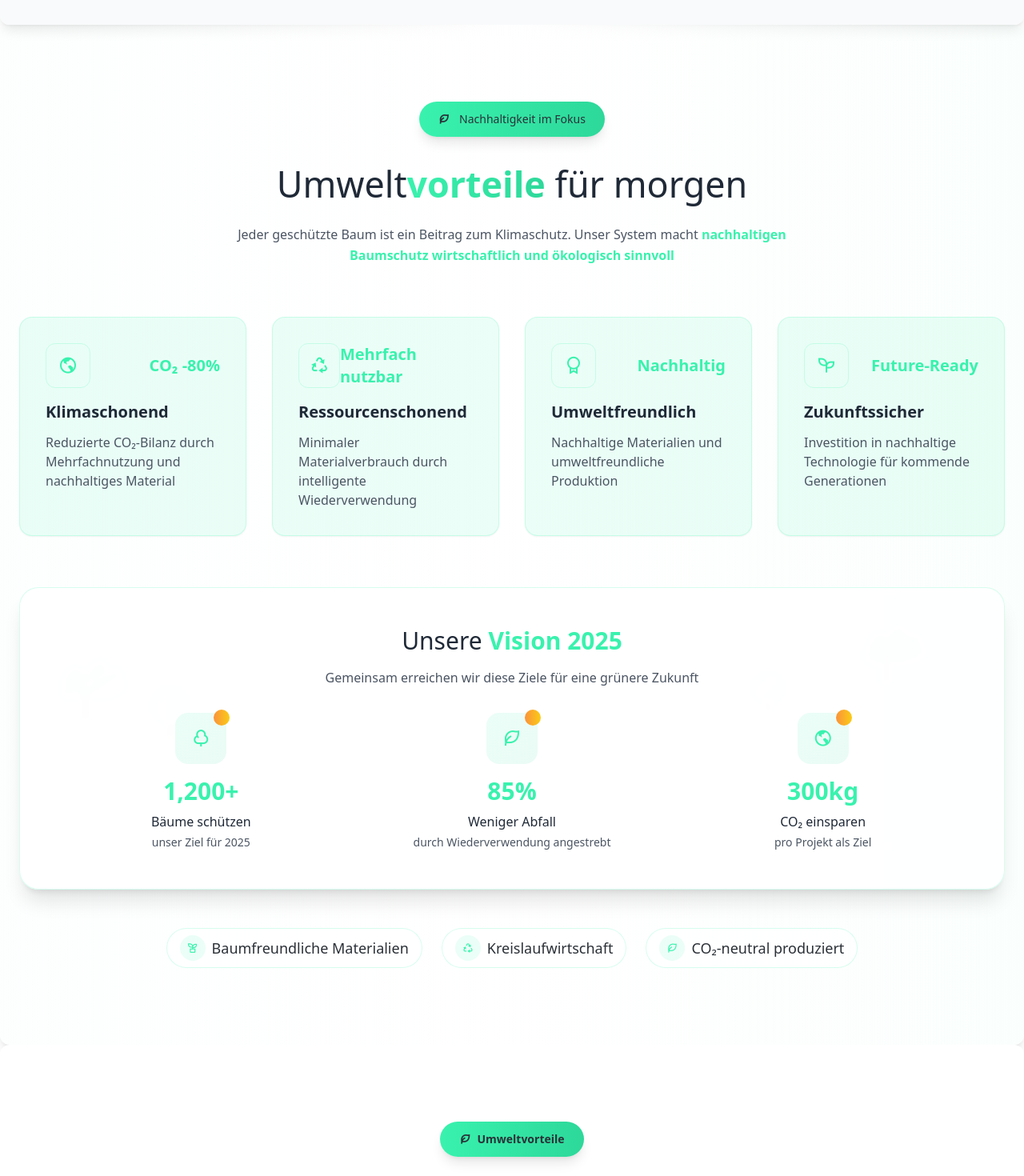
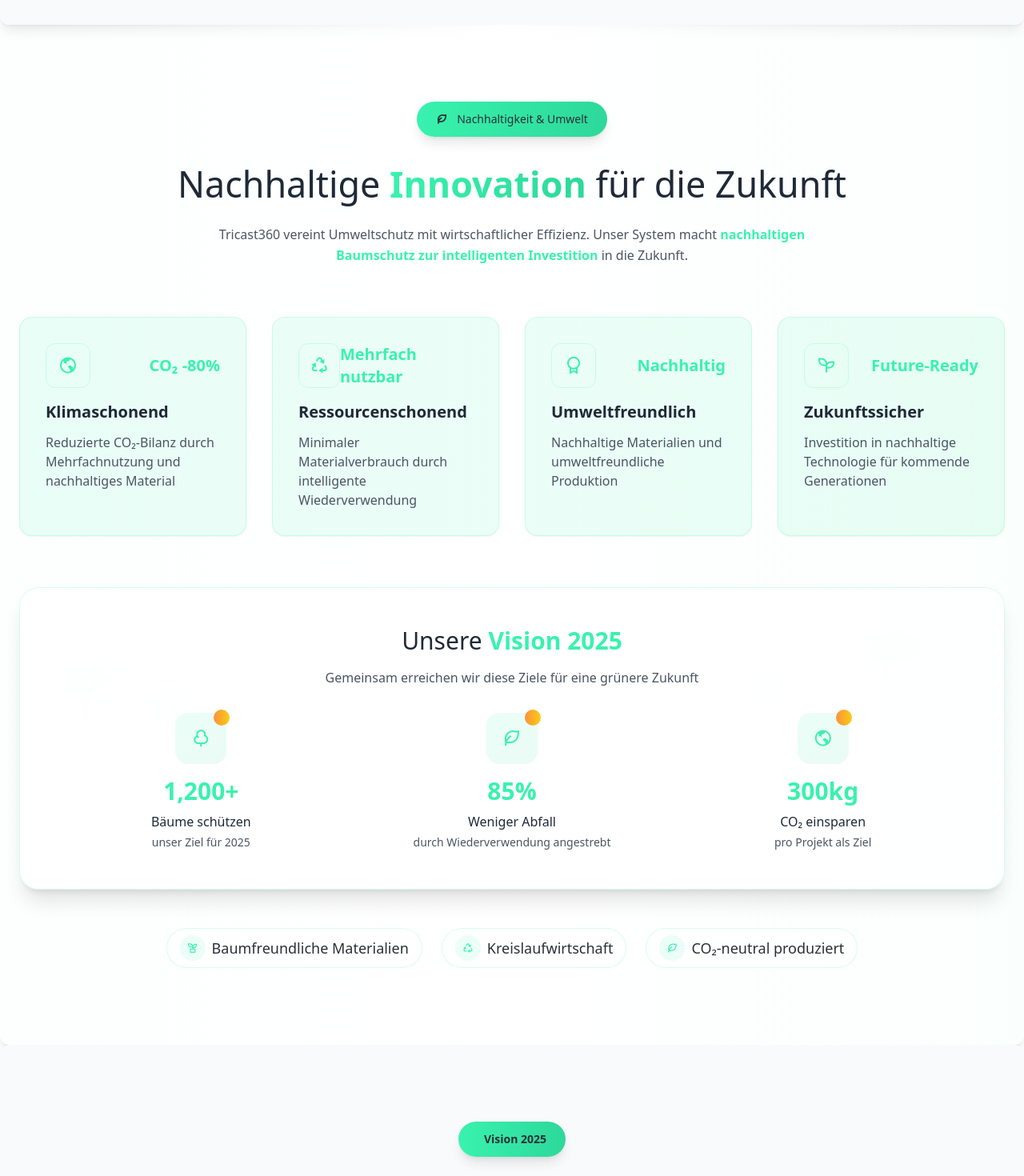
Before and after one commit to smc1992/tricast360, a Next.js app: page / in a window 1280 px wide. Shown: the part 2760-4230 px from the top of the page at 80% size. Built offline with nearby package versions, Linux system fonts and the light colour scheme; some icons are missing.

Commit message:
Duplikate eliminiert: EnvironmentalImpactSection entfernt, BenefitsSection zu umfassender Nachhaltigkeits-Sektion erweitert

```diff
--- a/app/page.tsx
+++ b/app/page.tsx
@@ -9,7 +9,7 @@ import ProblemSolutionSection from '../components/ProblemSolutionSection';
 import HowItWorksSection from '../components/HowItWorksSection';
 import BenefitsSection from '../components/BenefitsSection';
 import Vision2025Section from '../components/Vision2025Section';
-import EnvironmentalImpactSection from '../components/EnvironmentalImpactSection';
+
 import OpportunitySection from '../components/OpportunitySection';
 import CTAFooter from '../components/CTAFooter';
 import AnimatedCard from '../components/AnimatedCard';
@@ -49,12 +49,6 @@ export default function Home() {
           </section>
         </AnimatedCard>
 
-        <AnimatedCard delay={100}>
-          <section id="umwelt">
-            <EnvironmentalImpactSection />
-          </section>
-        </AnimatedCard>
-
         <AnimatedCard delay={150} direction="left">
           <section id="vision-2025">
             <Vision2025Section />
--- a/components/BenefitsSection.tsx
+++ b/components/BenefitsSection.tsx
@@ -81,14 +81,14 @@ export default function BenefitsSection() {
         <div className="text-center mb-12 sm:mb-16 content-spacing">
           <div className="inline-flex items-center gap-3 bg-gradient-to-r from-[#39F2AE] to-[#2dd89a] px-6 py-3 rounded-full text-sm font-semibold mb-8 shadow-lg">
             <i className="ri-leaf-line text-[#2b3138]"></i>
-            <span className="text-[#2b3138] font-medium">Nachhaltigkeit im Fokus</span>
+            <span className="text-[#2b3138] font-medium">Nachhaltigkeit & Umwelt</span>
           </div>
           <h2 className="text-section-title font-light mb-4 sm:mb-6 text-gray-800">
-            Umwelt<span className="bg-gradient-to-r from-[#39F2AE] to-[#2dd89a] bg-clip-text text-transparent font-semibold">vorteile</span> für morgen
+            Nachhaltige <span className="bg-gradient-to-r from-[#39F2AE] to-[#2dd89a] bg-clip-text text-transparent font-semibold">Innovation</span> für die Zukunft
           </h2>
           <p className="text-large text-gray-600 font-light leading-relaxed max-w-3xl mx-auto px-4">
-            Jeder geschützte Baum ist ein Beitrag zum Klimaschutz. Unser System macht
-            <span className="text-[#39F2AE] font-semibold"> nachhaltigen Baumschutz wirtschaftlich und ökologisch sinnvoll</span>
+            Tricast360 vereint Umweltschutz mit wirtschaftlicher Effizienz. Unser System macht
+            <span className="text-[#39F2AE] font-semibold"> nachhaltigen Baumschutz zur intelligenten Investition</span> in die Zukunft.
           </p>
         </div>
 
```
